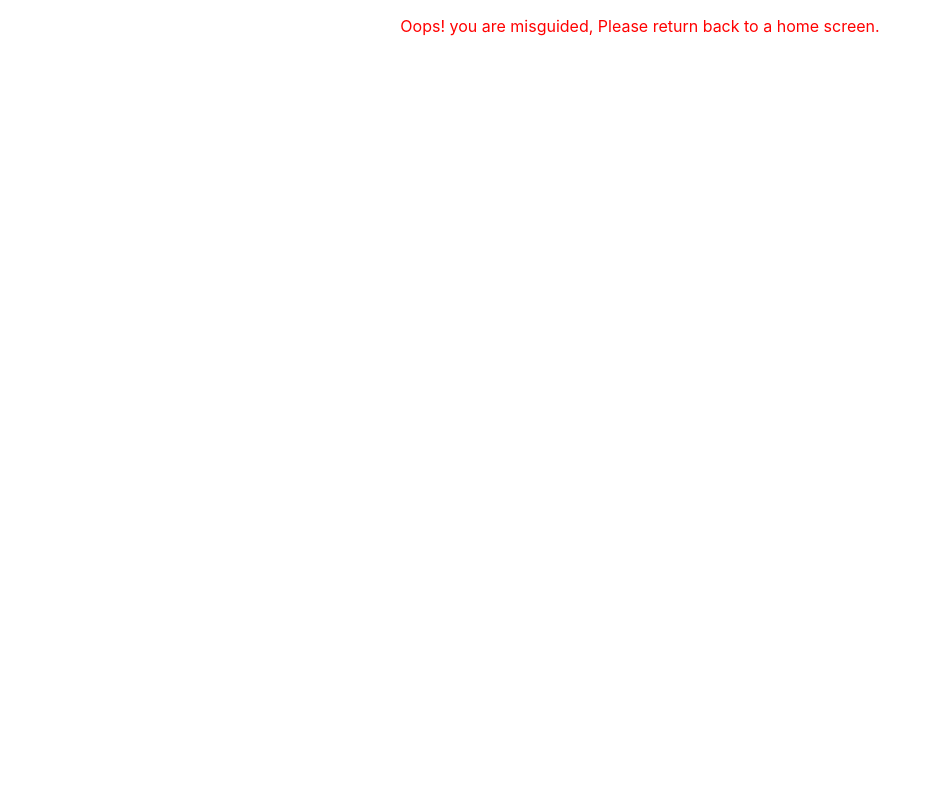
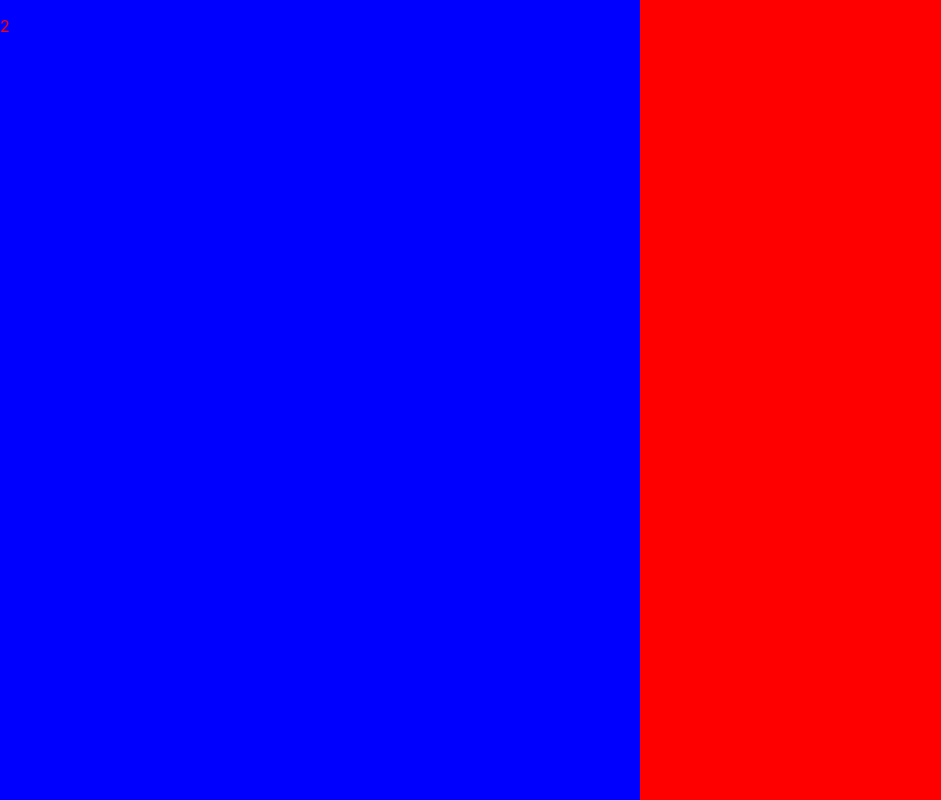
Before and after one commit to neel132/react-training-itpc, a React (Create React App) app: page /style in a window 1280 px wide. Shown: the whole page, without its empty margins (0-941 px from the left). Built offline with nearby package versions, Linux system fonts and the light colour scheme.

Commit message:
Styling in React

```diff
--- a/src/component/CustomText.jsx
+++ /dev/null
@@ -1,10 +0,0 @@
-const CustomText = (props) => {
-  const {label} = props;
-  return (
-    <p style={{color: 'red'}}>
-      {label}
-    </p>
-  )
-};
-
-export default CustomText;
--- /dev/null
+++ b/src/component/CustomText/CustomText.jsx
@@ -0,0 +1,28 @@
+import "./customtext.css";
+const CustomText = (props) => {
+  const {label} = props;
+  // const style = {
+  //   color: 'blue',
+  // };
+  return (
+    <p
+      className="text"
+      // style={style}
+    >
+      {label}
+    </p>
+  )
+};
+
+// css
+export default CustomText;
+
+/*
+  CSS -
+  1. Inline style - using style prop
+  2. Internal style - using className prop but within same component
+  3. External style - using className prop but from seperate css file
+
+  Note - Inline style should be in a camelCase
+
+*/
--- /dev/null
+++ b/src/component/CustomText/customtext.css
@@ -0,0 +1,3 @@
+.text {
+    color: red;
+}
--- a/src/component/ErrorPage.jsx
+++ b/src/component/ErrorPage.jsx
@@ -1,4 +1,4 @@
-import CustomText from "./CustomText"
+import CustomText from "./CustomText/CustomText"
 
 const ErrorPage = () => {
   return (
--- a/src/pages/About/About.jsx
+++ b/src/pages/About/About.jsx
@@ -1,5 +1,5 @@
 import React from "react"
-import CustomText from "../../component/CustomText"
+import CustomText from "../../component/CustomText/CustomText"
 const About = () => {
   return (
     <CustomText label={"This a about page"} />
--- a/src/pages/Home/Home.jsx
+++ b/src/pages/Home/Home.jsx
@@ -1,5 +1,5 @@
 import React, { useEffect, useState } from "react";
-import CustomText from "../../component/CustomText";
+import CustomText from "../../component/CustomText/CustomText";
 import CustomButton from "../../component/CustomButton";
 import { useNavigate } from "react-router-dom";
 const Home = () => {
--- a/src/pages/Login/Login.jsx
+++ b/src/pages/Login/Login.jsx
@@ -1,6 +1,6 @@
 import { useNavigate } from "react-router-dom";
 import CustomButton from "../../component/CustomButton"
-import CustomText from "../../component/CustomText"
+import CustomText from "../../component/CustomText/CustomText"
 
 const Login = () => {
   const navigate = useNavigate();
--- a/src/pages/Product/Product.jsx
+++ b/src/pages/Product/Product.jsx
@@ -1,5 +1,5 @@
 import {useParams} from 'react-router-dom';
-import CustomText from "../../component/CustomText"
+import CustomText from "../../component/CustomText/CustomText"
 const Product = () => {
   const {productId} = useParams();
   console.log("productId -", productId);
--- /dev/null
+++ b/src/pages/Style/StyleExamples.jsx
@@ -0,0 +1,28 @@
+import CustomText from "../../component/CustomText/CustomText";
+import "./style-example.css";
+
+const StyleExample = () => {
+  return (
+    <div className="container">
+      <div className="box1">
+        <CustomText label={1} />
+      </div>
+      <div className="box2">
+        <CustomText label={2} />
+      </div>
+    </div>
+  )
+};
+export default StyleExample;
+
+/*
+  Flexbox -
+  1. mainly used for responsiveness
+
+  Important Properties -
+  1. display - flex
+  2. flex - from 0 to 1
+  3. justify-content
+  4. align-items
+  5. flex-direction
+*/
--- /dev/null
+++ b/src/pages/Style/style-example.css
@@ -0,0 +1,18 @@
+.container {
+    display: flex;
+    flex: 1;
+    /* justify-content: center;
+    align-items: center; */
+    height: 100vh;
+    flex-direction: row-reverse;
+}
+.box1 {
+    display: flex;
+    flex: 0.5;
+    background-color: red;
+}
+.box2 {
+    display: flex;
+    flex: 0.5;
+    background-color: blue;
+}
--- a/src/router/config.js
+++ b/src/router/config.js
@@ -5,6 +5,7 @@ import Product from "../pages/Product/Product";
 import ErrorPage from "../component/ErrorPage";
 import Login from "../pages/Login/Login";
 import Auth from "../pages/Auth";
+import StyleExample from "../pages/Style/StyleExamples";
 
 const router = createBrowserRouter([
   {
@@ -26,6 +27,10 @@ const router = createBrowserRouter([
     element: <Login />
   },
   {
+    path: '/style',
+    element: <StyleExample />
+  },
+  {
     path: '/*',
     element: <ErrorPage />,
   }
```
